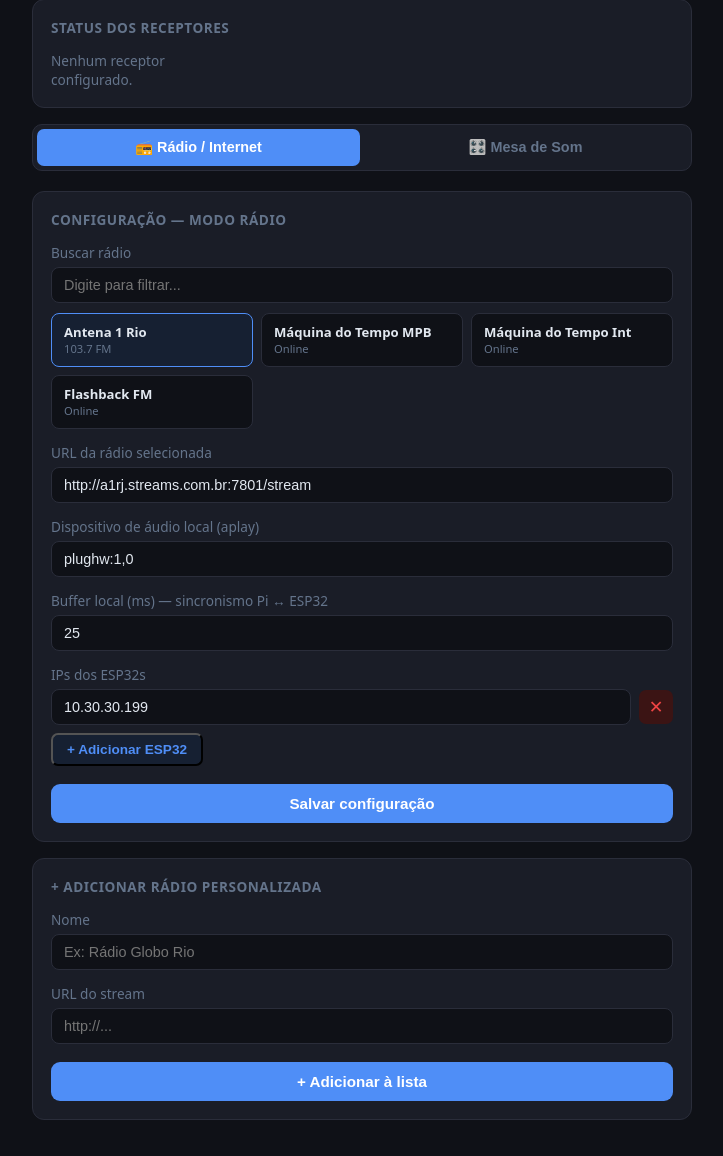
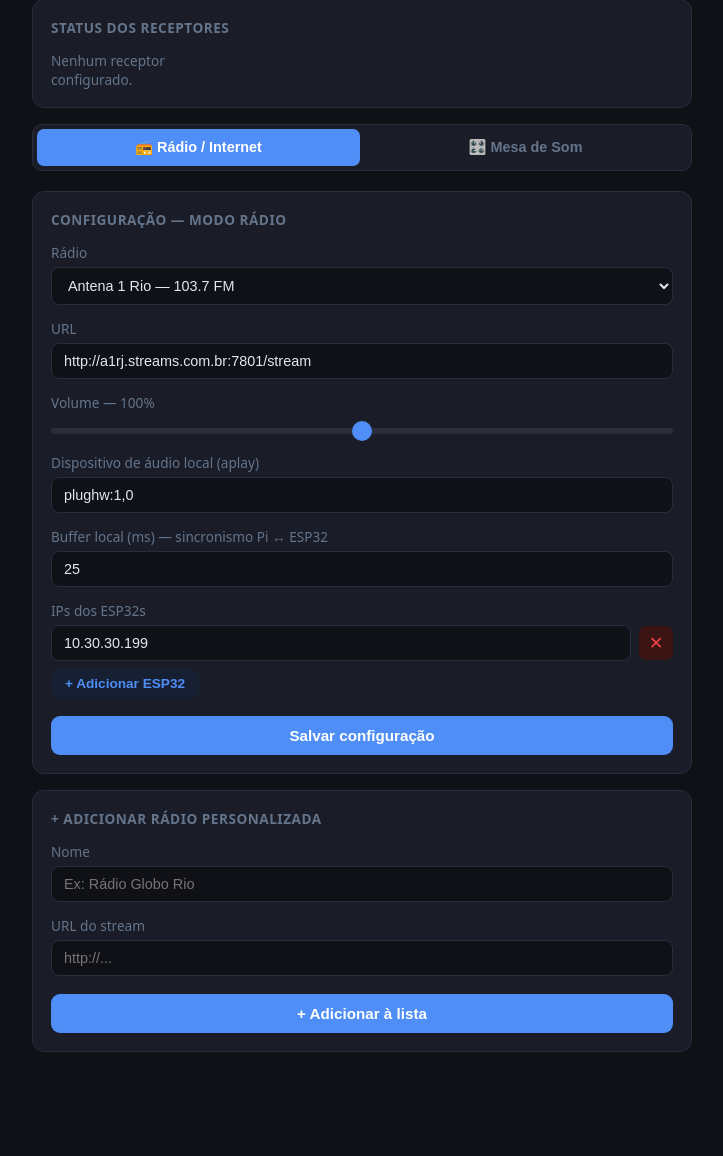
Before and after one commit to daniell-Sipriano/Audiomais, a Flask app: page / in a window 1280 px wide. Shown: the part 95-1251 px from the top of the page, without its empty margins (278-1001 px from the left). After the commit the page ends 1147 px from the top, so only its background shows below. Run offline with Flask 3, Linux system fonts and the light colour scheme; data that the repository does not hold is empty.

Commit message:
Fix travamento audio: busy-wait timing + dropdown + volume + trocar radio
- Corrige jitter do time.sleep com busy-wait nos ultimos 0.1ms (mesma
  correcao que resolveu o travamento anterior)
- Adiciona ffmpeg -reconnect para lidar com queda do stream
- Aumenta buffer pkt_q de 400 para 600 pacotes
- Dropdown de radios com grupos (presets + personalizadas)
- Controle de volume 0-200% via slider (aplicado no ffmpeg -af volume=)
- Botao Trocar radio: muda sem parar a transmissao
- Endpoint /api/reload_radio para hot-swap

Co-Authored-By: Claude Sonnet 4.6 <noreply@anthropic.com>

```diff
--- a/app.py
+++ b/app.py
@@ -18,6 +18,7 @@ DEFAULT_CONFIG = {
         "esp32_ips": ["10.30.30.199"],
         "aplay_dev": "plughw:1,0",
         "aplay_buf_ms": 25,
+        "volume": 1.0,
         "custom_radios": []
     },
     "mesa": {
@@ -36,12 +37,16 @@ DEFAULT_CONFIG = {
 # ── Estado global ─────────────────────────────────────────────
 streaming  = False
 stop_event = threading.Event()
-status     = {}   # ip → {name, pkt_rate, pkts_total, online}
+status     = {}
 
 SAMPLE_RATE = 48000
 CHANNELS    = 2
 PACKET_SIZE = 960
 INTERVAL    = PACKET_SIZE / (SAMPLE_RATE * CHANNELS * 2)
+
+# ffmpeg proc ativo (para hot-swap de rádio/volume)
+_active_ffmpeg_proc = [None]
+_ffmpeg_lock = threading.Lock()
 
 # ── Config ────────────────────────────────────────────────────
 def load_config():
@@ -78,16 +83,15 @@ def ping_loop():
 threading.Thread(target=ping_loop, daemon=True).start()
 
 # ── Modo Rádio ────────────────────────────────────────────────
-def radio_stream(cfg, stop_ev):
-    rc   = cfg['radio']
-    url  = rc['url']
+def radio_stream(cfg_init, stop_ev):
+    rc   = cfg_init['radio']
     ips  = rc['esp32_ips']
     dev  = rc['aplay_dev']
     period = int(SAMPLE_RATE * 0.005)
     buf    = int(SAMPLE_RATE * rc.get('aplay_buf_ms', 25) / 1000)
 
     sock_udp = socket.socket(socket.AF_INET, socket.SOCK_DGRAM)
-    pkt_q    = queue.Queue(maxsize=400)
+    pkt_q    = queue.Queue(maxsize=600)
     aplay_q  = queue.Queue(maxsize=400)
 
     for ip in ips:
@@ -97,12 +101,22 @@ def radio_stream(cfg, stop_ev):
 
     def ffmpeg_reader():
         while not stop_ev.is_set():
+            # re-lê config a cada restart para pegar nova URL e volume
+            rc_now = load_config()['radio']
+            url    = rc_now['url']
+            vol    = rc_now.get('volume', 1.0)
             proc = subprocess.Popen([
                 'ffmpeg', '-hide_banner', '-loglevel', 'warning',
+                '-reconnect', '1',
+                '-reconnect_streamed', '1',
+                '-reconnect_delay_max', '5',
                 '-i', url,
+                '-af', f'volume={vol}',
                 '-ar', str(SAMPLE_RATE), '-ac', str(CHANNELS),
                 '-f', 's16le', '-'
             ], stdout=subprocess.PIPE)
+            with _ffmpeg_lock:
+                _active_ffmpeg_proc[0] = proc
             leftover = b''
             try:
                 while not stop_ev.is_set():
@@ -115,8 +129,11 @@ def radio_stream(cfg, stop_ev):
                         leftover = leftover[PACKET_SIZE:]
             finally:
                 proc.terminate()
+                with _ffmpeg_lock:
+                    if _active_ffmpeg_proc[0] is proc:
+                        _active_ffmpeg_proc[0] = None
             if not stop_ev.is_set():
-                time.sleep(3)
+                time.sleep(1)
 
     def aplay_worker():
         proc = subprocess.Popen([
@@ -154,9 +171,11 @@ def radio_stream(cfg, stop_ev):
         if next_send is None:
             next_send = now
         wait = next_send - now
-        if wait > 0:
-            time.sleep(wait)
-        elif wait < -0.1:
+        if wait > 0.0001:
+            time.sleep(wait - 0.0001)
+        while time.monotonic() < next_send:
+            pass  # busy-wait último 0.1ms — elimina jitter do sleep
+        if wait < -0.05:
             next_send = time.monotonic()
 
         for ip in ips:
@@ -336,5 +355,13 @@ def api_status():
         'destinations': list(status.values())
     })
 
+@app.route('/api/reload_radio', methods=['POST'])
+def api_reload_radio():
+    with _ffmpeg_lock:
+        proc = _active_ffmpeg_proc[0]
+    if proc and proc.poll() is None:
+        proc.terminate()
+    return jsonify({'ok': True})
+
 if __name__ == '__main__':
     app.run(host='0.0.0.0', port=8080, debug=False)
--- a/templates/index.html
+++ b/templates/index.html
@@ -19,41 +19,25 @@
   * { box-sizing: border-box; margin: 0; padding: 0; }
   body { background: var(--bg); color: var(--text); font-family: system-ui, sans-serif; min-height: 100vh; }
 
-  /* Header */
   header {
-    background: var(--card);
-    border-bottom: 1px solid var(--border);
-    padding: 14px 20px;
-    display: flex;
-    align-items: center;
-    justify-content: space-between;
-    position: sticky; top: 0; z-index: 10;
+    background: var(--card); border-bottom: 1px solid var(--border);
+    padding: 14px 20px; display: flex; align-items: center;
+    justify-content: space-between; position: sticky; top: 0; z-index: 10;
   }
   header h1 { font-size: 1.3rem; letter-spacing: 1px; color: var(--accent); }
   header .subtitle { font-size: 0.7rem; color: var(--muted); margin-top: 2px; }
 
   .btn-stream {
-    padding: 10px 24px;
-    border: none;
-    border-radius: 8px;
-    font-size: 0.95rem;
-    font-weight: 600;
-    cursor: pointer;
-    transition: opacity 0.2s;
+    padding: 10px 24px; border: none; border-radius: 8px;
+    font-size: 0.95rem; font-weight: 600; cursor: pointer; transition: opacity 0.2s;
   }
   .btn-stream:hover { opacity: 0.85; }
   .btn-stream.start { background: var(--green); color: #fff; }
   .btn-stream.stop  { background: var(--red);   color: #fff; }
 
-  /* Status badge */
   .badge {
-    display: inline-flex;
-    align-items: center;
-    gap: 6px;
-    padding: 4px 10px;
-    border-radius: 20px;
-    font-size: 0.75rem;
-    font-weight: 600;
+    display: inline-flex; align-items: center; gap: 6px;
+    padding: 4px 10px; border-radius: 20px; font-size: 0.75rem; font-weight: 600;
   }
   .badge .dot { width: 8px; height: 8px; border-radius: 50%; }
   .badge.on  { background: #16532a; color: var(--green); }
@@ -64,10 +48,11 @@
 
   main { max-width: 700px; margin: 0 auto; padding: 20px; }
 
-  /* Tabs */
-  .tabs { display: flex; gap: 4px; background: var(--card);
-          border: 1px solid var(--border); border-radius: 10px;
-          padding: 4px; margin-bottom: 20px; }
+  .tabs {
+    display: flex; gap: 4px; background: var(--card);
+    border: 1px solid var(--border); border-radius: 10px;
+    padding: 4px; margin-bottom: 20px;
+  }
   .tab {
     flex: 1; padding: 10px; border: none; border-radius: 7px;
     background: transparent; color: var(--muted);
@@ -75,20 +60,17 @@
   }
   .tab.active { background: var(--accent); color: #fff; }
 
-  /* Cards */
   .card {
-    background: var(--card);
-    border: 1px solid var(--border);
-    border-radius: 12px;
-    padding: 18px;
-    margin-bottom: 16px;
+    background: var(--card); border: 1px solid var(--border);
+    border-radius: 12px; padding: 18px; margin-bottom: 16px;
   }
-  .card h3 { font-size: 0.85rem; color: var(--muted); text-transform: uppercase;
-             letter-spacing: 0.5px; margin-bottom: 14px; }
+  .card h3 {
+    font-size: 0.85rem; color: var(--muted); text-transform: uppercase;
+    letter-spacing: 0.5px; margin-bottom: 14px;
+  }
 
-  /* Form elements */
   label { display: block; font-size: 0.85rem; color: var(--muted); margin-bottom: 5px; }
-  input, select {
+  input[type=text], input[type=number], select {
     width: 100%; padding: 9px 12px;
     background: var(--bg); border: 1px solid var(--border);
     border-radius: 8px; color: var(--text); font-size: 0.9rem;
@@ -97,7 +79,21 @@
   input:focus, select:focus { border-color: var(--accent); }
   .field { margin-bottom: 14px; }
 
-  /* IP list */
+  /* Volume slider */
+  input[type=range] {
+    -webkit-appearance: none; width: 100%; height: 6px;
+    background: var(--border); border-radius: 3px;
+    padding: 0; border: none; cursor: pointer; outline: none;
+  }
+  input[type=range]::-webkit-slider-thumb {
+    -webkit-appearance: none; width: 20px; height: 20px;
+    background: var(--accent); border-radius: 50%; cursor: pointer;
+  }
+  input[type=range]::-moz-range-thumb {
+    width: 20px; height: 20px; background: var(--accent);
+    border-radius: 50%; border: none; cursor: pointer;
+  }
+
   .ip-list { display: flex; flex-direction: column; gap: 8px; }
   .ip-row  { display: flex; gap: 8px; align-items: center; }
   .ip-row input { flex: 1; }
@@ -107,26 +103,25 @@
     align-items: center; justify-content: center; flex-shrink: 0;
   }
   .btn-remove { background: #3b1414; color: var(--red); }
-  .btn-add    { background: #162032; color: var(--accent); width: auto;
-                padding: 7px 14px; font-size: 0.85rem; font-weight: 600; border-radius: 7px; }
+  .btn-add {
+    background: #162032; color: var(--accent); width: auto;
+    padding: 7px 14px; font-size: 0.85rem; font-weight: 600;
+    border-radius: 7px; border: none; cursor: pointer;
+  }
 
-  /* Musician table */
   .musician-row {
-    display: grid;
-    grid-template-columns: 1fr 60px 60px 1fr 34px;
+    display: grid; grid-template-columns: 1fr 60px 60px 1fr 34px;
     gap: 6px; align-items: center; margin-bottom: 8px;
   }
   .musician-row input { padding: 7px 9px; font-size: 0.82rem; }
   .col-header {
-    display: grid;
-    grid-template-columns: 1fr 60px 60px 1fr 34px;
+    display: grid; grid-template-columns: 1fr 60px 60px 1fr 34px;
     gap: 6px; margin-bottom: 6px;
   }
   .col-header span { font-size: 0.72rem; color: var(--muted); text-align: center; }
   .col-header span:first-child { text-align: left; }
   .col-header span:nth-child(4) { text-align: left; }
 
-  /* Status cards */
   .status-grid { display: grid; grid-template-columns: repeat(auto-fill, minmax(140px, 1fr)); gap: 10px; }
   .status-card {
     background: var(--bg); border: 1px solid var(--border);
@@ -139,13 +134,19 @@
   .status-card.online   { border-color: #16532a; }
   .status-card.offline  { border-color: #3b1414; opacity: 0.6; }
 
-  /* Save button */
   .btn-save {
     width: 100%; padding: 11px; background: var(--accent); color: #fff;
     border: none; border-radius: 9px; font-size: 0.95rem; font-weight: 600;
     cursor: pointer; margin-top: 4px; transition: opacity 0.2s;
   }
   .btn-save:hover { opacity: 0.85; }
+
+  .btn-trocar {
+    width: auto; padding: 9px 16px; background: #ca8a04; color: #fff;
+    border: none; border-radius: 9px; font-size: 0.9rem; font-weight: 600;
+    cursor: pointer; white-space: nowrap; flex-shrink: 0; transition: opacity 0.2s;
+  }
+  .btn-trocar:hover { opacity: 0.85; }
 
   .toast {
     position: fixed; bottom: 20px; left: 50%; transform: translateX(-50%);
@@ -157,31 +158,6 @@
 
   .panel { display: none; }
   .panel.active { display: block; }
-
-  /* Radio picker */
-  .radio-search {
-    width: 100%; padding: 9px 12px;
-    background: var(--bg); border: 1px solid var(--border);
-    border-radius: 8px; color: var(--text); font-size: 0.9rem;
-    outline: none; transition: border-color 0.2s; margin-bottom: 10px;
-  }
-  .radio-search:focus { border-color: var(--accent); }
-  .radio-grid {
-    display: grid;
-    grid-template-columns: repeat(auto-fill, minmax(160px, 1fr));
-    gap: 8px; margin-bottom: 4px;
-  }
-  .radio-card {
-    background: var(--bg); border: 1px solid var(--border);
-    border-radius: 8px; padding: 10px 12px;
-    cursor: pointer; transition: border-color 0.2s;
-    display: flex; justify-content: space-between; align-items: center; gap: 6px;
-  }
-  .radio-card:hover { border-color: var(--accent); }
-  .radio-card.selected { border-color: var(--accent); background: #162032; }
-  .radio-card .rc-name { font-size: 0.82rem; font-weight: 600; line-height: 1.3; }
-  .radio-card .rc-freq { font-size: 0.7rem; color: var(--muted); }
-  .radio-none { font-size: 0.82rem; color: var(--muted); padding: 8px 0; }
 </style>
 </head>
 <body>
@@ -199,7 +175,6 @@
 
 <main>
 
-  <!-- Status -->
   <div class="card">
     <h3>Status dos receptores</h3>
     <div class="status-grid" id="status-grid">
@@ -207,7 +182,6 @@
     </div>
   </div>
 
-  <!-- Tabs -->
   <div class="tabs">
     <button class="tab active" id="tab-radio" onclick="switchTab('radio')">📻 Rádio / Internet</button>
     <button class="tab"        id="tab-mesa"  onclick="switchTab('mesa')">🎛️ Mesa de Som</button>
@@ -219,15 +193,28 @@
       <h3>Configuração — Modo Rádio</h3>
 
       <div class="field">
-        <label>Buscar rádio</label>
-        <input class="radio-search" type="text" id="radio-search" placeholder="Digite para filtrar..." oninput="filterRadios(this.value)">
-        <div class="radio-grid" id="radio-grid"></div>
+        <label>Rádio</label>
+        <select id="radio-select" onchange="selectRadioFromDropdown(this.value)"></select>
       </div>
 
       <div class="field">
-        <label>URL da rádio selecionada</label>
-        <input type="text" id="radio-url" placeholder="http://..." oninput="highlightSelected()">
+        <div style="display:flex;gap:8px;align-items:flex-end">
+          <div style="flex:1">
+            <label>URL</label>
+            <input type="text" id="radio-url" placeholder="http://...">
+          </div>
+          <button id="btn-trocar" class="btn-trocar" onclick="trocarRadio()" style="display:none">
+            Trocar rádio
+          </button>
+        </div>
       </div>
+
+      <div class="field">
+        <label>Volume — <span id="vol-pct">100%</span></label>
+        <input type="range" id="radio-vol" min="0" max="200" value="100"
+               oninput="document.getElementById('vol-pct').textContent=this.value+'%'">
+      </div>
+
       <div class="field">
         <label>Dispositivo de áudio local (aplay)</label>
         <input type="text" id="radio-aplay" placeholder="plughw:1,0">
@@ -246,6 +233,7 @@
 
     <div class="card">
       <h3>+ Adicionar rádio personalizada</h3>
+      <div id="custom-radios-list"></div>
       <div class="field">
         <label>Nome</label>
         <input type="text" id="new-radio-name" placeholder="Ex: Rádio Globo Rio">
@@ -291,10 +279,10 @@ let currentMode = 'radio';
 let cfg = {};
 
 const PRESET_RADIOS = [
-  { name: 'Antena 1 Rio',         freq: '103.7 FM', url: 'http://a1rj.streams.com.br:7801/stream' },
-  { name: 'Máquina do Tempo MPB', freq: 'Online',   url: 'http://servidor28.brlogic.com:8032/live' },
-  { name: 'Máquina do Tempo Int', freq: 'Online',   url: 'http://servidor28.brlogic.com:8212/live' },
-  { name: 'Flashback FM',         freq: 'Online',   url: 'http://hd.matutos.com.br:8008/;stream.mp3' },
+  { name: 'Antena 1 Rio — 103.7 FM',        url: 'http://a1rj.streams.com.br:7801/stream' },
+  { name: 'Máquina do Tempo MPB',            url: 'http://servidor28.brlogic.com:8032/live' },
+  { name: 'Máquina do Tempo Internacional',  url: 'http://servidor28.brlogic.com:8212/live' },
+  { name: 'Flashback FM',                    url: 'http://hd.matutos.com.br:8008/;stream.mp3' },
 ];
 
 // ── Carregar config ───────────────────────────────────────────
@@ -302,82 +290,110 @@ async function loadConfig() {
   const r = await fetch('/api/config');
   cfg = await r.json();
   if (!cfg.radio.custom_radios) cfg.radio.custom_radios = [];
+  if (cfg.radio.volume === undefined) cfg.radio.volume = 1.0;
   currentMode = cfg.mode;
   renderAll();
   switchTab(currentMode);
 }
 
 function renderAll() {
-  document.getElementById('radio-url').value   = cfg.radio.url;
-  document.getElementById('radio-aplay').value = cfg.radio.aplay_dev;
-  document.getElementById('radio-buf').value   = cfg.radio.aplay_buf_ms;
+  const volPct = Math.round((cfg.radio.volume || 1.0) * 100);
+  document.getElementById('radio-url').value           = cfg.radio.url;
+  document.getElementById('radio-aplay').value         = cfg.radio.aplay_dev;
+  document.getElementById('radio-buf').value           = cfg.radio.aplay_buf_ms;
+  document.getElementById('radio-vol').value           = volPct;
+  document.getElementById('vol-pct').textContent       = volPct + '%';
+  renderDropdown();
+  renderCustomList();
   renderIPs();
-  renderRadios('');
 
   document.getElementById('mesa-alsa').value     = cfg.mesa.alsa_device;
   document.getElementById('mesa-channels').value = cfg.mesa.total_channels;
   renderMusicians();
 }
 
-// ── Rádios ────────────────────────────────────────────────────
-function renderRadios(filter) {
-  const grid = document.getElementById('radio-grid');
-  const term = (filter || '').toLowerCase();
+// ── Dropdown de rádios ────────────────────────────────────────
+function renderDropdown() {
+  const sel = document.getElementById('radio-select');
   const currentUrl = document.getElementById('radio-url').value;
-  const all = [
-    ...PRESET_RADIOS,
-    ...(cfg.radio.custom_radios || []).map((r, i) => ({ ...r, customIdx: i }))
-  ];
-  const filtered = term ? all.filter(r => r.name.toLowerCase().includes(term)) : all;
+  const custom = cfg.radio.custom_radios || [];
+  sel.innerHTML = '';
 
-  if (!filtered.length) {
-    grid.innerHTML = '<div class="radio-none">Nenhuma rádio encontrada.</div>';
-    return;
+  const presetGroup = document.createElement('optgroup');
+  presetGroup.label = 'Rádios disponíveis';
+  PRESET_RADIOS.forEach(r => {
+    const opt = document.createElement('option');
+    opt.value = r.url;
+    opt.textContent = r.name;
+    if (r.url === currentUrl) opt.selected = true;
+    presetGroup.appendChild(opt);
+  });
+  sel.appendChild(presetGroup);
+
+  if (custom.length) {
+    const customGroup = document.createElement('optgroup');
+    customGroup.label = 'Personalizadas';
+    custom.forEach(r => {
+      const opt = document.createElement('option');
+      opt.value = r.url;
+      opt.textContent = r.name;
+      if (r.url === currentUrl) opt.selected = true;
+      customGroup.appendChild(opt);
+    });
+    sel.appendChild(customGroup);
   }
-  grid.innerHTML = '';
-  filtered.forEach(r => {
-    const card = document.createElement('div');
-    card.className = 'radio-card' + (r.url === currentUrl ? ' selected' : '');
-    const isCustom = r.customIdx !== undefined;
-    card.innerHTML = `
-      <div onclick="selectRadio('${r.url.replace(/'/g,"\\'")}')">
-        <div class="rc-name">${r.name}</div>
-        <div class="rc-freq">${r.freq || 'Personalizada'}</div>
-      </div>
-      ${isCustom ? `<button class="btn-icon btn-remove" style="flex-shrink:0" onclick="removeCustomRadio(${r.customIdx})">✕</button>` : ''}`;
-    grid.appendChild(card);
-  });
 }
 
-function filterRadios(val) {
-  renderRadios(val);
+function selectRadioFromDropdown(url) {
+  document.getElementById('radio-url').value = url;
 }
 
-function selectRadio(url) {
-  document.getElementById('radio-url').value = url;
-  renderRadios(document.getElementById('radio-search').value);
-}
-
-function highlightSelected() {
-  renderRadios(document.getElementById('radio-search').value);
+// ── Lista de rádios personalizadas ────────────────────────────
+function renderCustomList() {
+  const list = document.getElementById('custom-radios-list');
+  const custom = cfg.radio.custom_radios || [];
+  if (!custom.length) { list.innerHTML = ''; return; }
+  list.innerHTML = '';
+  custom.forEach((r, i) => {
+    const row = document.createElement('div');
+    row.className = 'ip-row';
+    row.style.marginBottom = '8px';
+    row.innerHTML = `
+      <span style="flex:1;font-size:0.85rem;padding:0 4px">${r.name}</span>
+      <button class="btn-icon btn-remove" onclick="removeCustomRadio(${i})">✕</button>`;
+    list.appendChild(row);
+  });
+  // separador visual
+  const sep = document.createElement('hr');
+  sep.style.cssText = 'border:none;border-top:1px solid var(--border);margin:10px 0 14px';
+  list.appendChild(sep);
 }
 
 function addCustomRadio() {
   const name = document.getElementById('new-radio-name').value.trim();
   const url  = document.getElementById('new-radio-url').value.trim();
   if (!name || !url) { toast('Preencha nome e URL'); return; }
-  cfg.radio.custom_radios.push({ name, freq: 'Personalizada', url });
+  cfg.radio.custom_radios.push({ name, url });
   document.getElementById('new-radio-name').value = '';
   document.getElementById('new-radio-url').value  = '';
-  renderRadios(document.getElementById('radio-search').value);
+  renderDropdown();
+  renderCustomList();
   saveConfig();
   toast('Rádio adicionada!');
 }
 
 function removeCustomRadio(i) {
   cfg.radio.custom_radios.splice(i, 1);
-  renderRadios(document.getElementById('radio-search').value);
+  renderDropdown();
+  renderCustomList();
   saveConfig();
+}
+
+// ── Trocar rádio sem parar ────────────────────────────────────
+async function trocarRadio() {
+  await saveConfig();
+  await fetch('/api/reload_radio', { method: 'POST' });
+  toast('Trocando rádio...');
 }
 
 // ── IPs ───────────────────────────────────────────────────────
@@ -393,14 +409,8 @@ function renderIPs() {
     list.appendChild(row);
   });
 }
-function addIP() {
-  cfg.radio.esp32_ips.push('10.30.30.');
-  renderIPs();
-}
-function removeIP(i) {
-  cfg.radio.esp32_ips.splice(i, 1);
-  renderIPs();
-}
+function addIP() { cfg.radio.esp32_ips.push('10.30.30.'); renderIPs(); }
+function removeIP(i) { cfg.radio.esp32_ips.splice(i, 1); renderIPs(); }
 
 // ── Músicos ───────────────────────────────────────────────────
 function renderMusicians() {
@@ -430,10 +440,7 @@ function addMusician() {
   });
   renderMusicians();
 }
-function removeMusician(i) {
-  cfg.mesa.musicians.splice(i, 1);
-  renderMusicians();
-}
+function removeMusician(i) { cfg.mesa.musicians.splice(i, 1); renderMusicians(); }
 
 // ── Tabs ──────────────────────────────────────────────────────
 function switchTab(mode) {
@@ -450,6 +457,7 @@ async function saveConfig() {
   cfg.radio.url           = document.getElementById('radio-url').value;
   cfg.radio.aplay_dev     = document.getElementById('radio-aplay').value;
   cfg.radio.aplay_buf_ms  = +document.getElementById('radio-buf').value;
+  cfg.radio.volume        = +document.getElementById('radio-vol').value / 100;
   cfg.mesa.alsa_device    = document.getElementById('mesa-alsa').value;
   cfg.mesa.total_channels = +document.getElementById('mesa-channels').value;
   cfg.mode = currentMode;
@@ -478,16 +486,20 @@ function updateStatus() {
     const badge = document.getElementById('badge');
     const btn   = document.getElementById('btn-main');
     const txt   = document.getElementById('badge-txt');
+    const btnT  = document.getElementById('btn-trocar');
+
     if (data.streaming) {
       badge.className = 'badge on';
       txt.textContent  = 'Transmitindo';
       btn.className    = 'btn-stream stop';
       btn.textContent  = 'Parar';
+      btnT.style.display = (data.mode === 'radio') ? '' : 'none';
     } else {
       badge.className = 'badge off';
       txt.textContent  = 'Parado';
       btn.className    = 'btn-stream start';
       btn.textContent  = 'Iniciar';
+      btnT.style.display = 'none';
     }
     renderStatusCards(data.destinations || []);
   });
@@ -528,7 +540,7 @@ function toast(msg) {
 // ── Init ──────────────────────────────────────────────────────
 loadConfig();
 updateStatus();
-setInterval(updateStatus, 2000);
+setInterval(updateStatus, 3000);
 </script>
 </body>
 </html>
```
